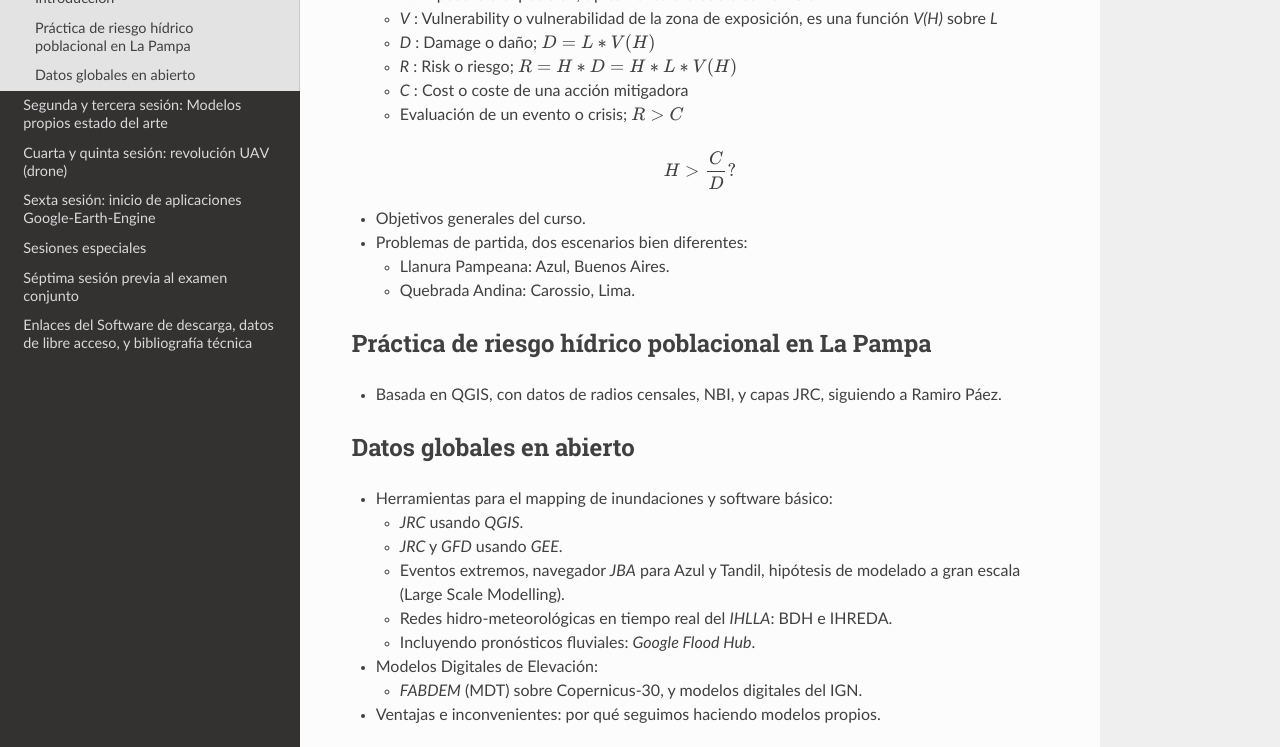
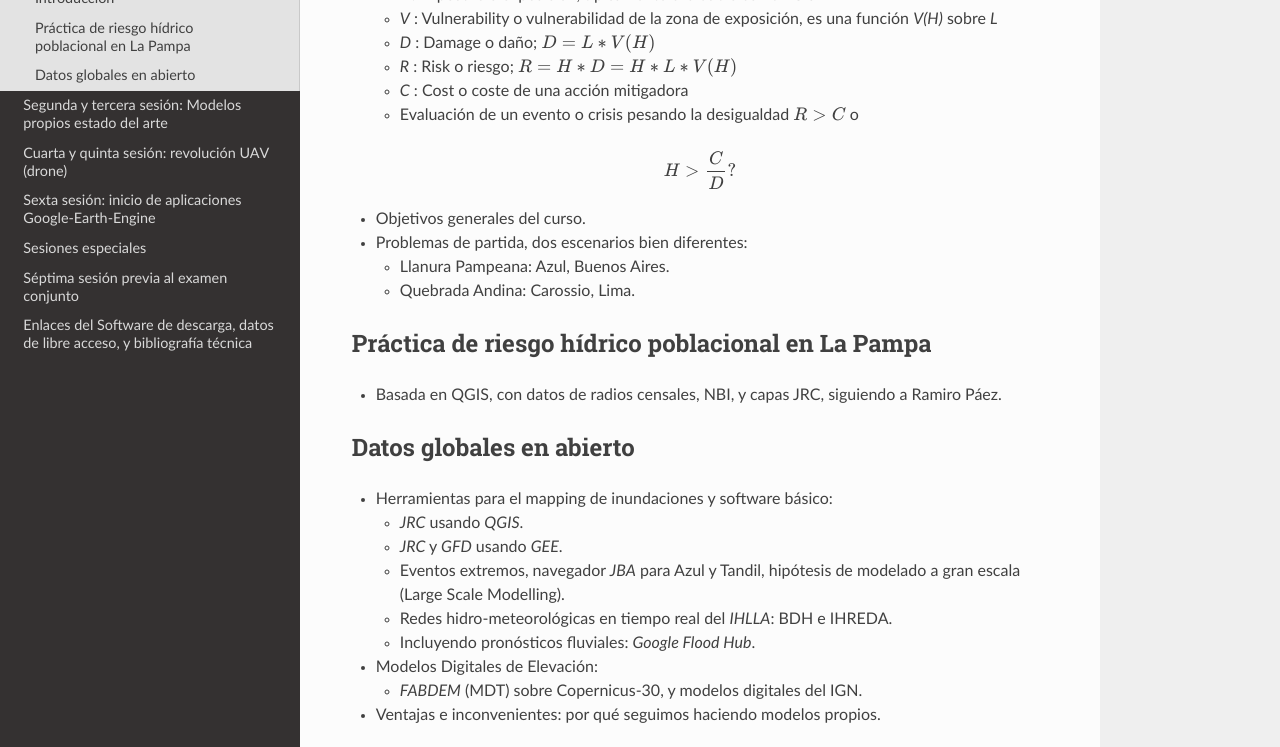
Before and after one commit to ivillamadrid/EvalFloodRisk_RSSWE, a Sphinx documentation site: the page built from docs/source/D1.rst, in a window 1280 px wide and 900 px high, scrolled down 771 px, cut to the strip 153-900 px from the top of the window. Built offline with Sphinx 7.4.7 and the Read the Docs theme 3.1.0, drawn with Linux system fonts in a browser that asks for light colours.

Commit message:
Update D1.rst

```diff
--- a/docs/source/D1.rst
+++ b/docs/source/D1.rst
@@ -29,7 +29,7 @@ Introducción
   * *D* : Damage o daño; :math:`D = L * V(H)`
   * *R* : Risk o riesgo; :math:`R = H * D = H * L * V(H)`
   * *C* : Cost o coste de una acción mitigadora
-  * Evaluación de un evento o crisis;  :math:`R > C`
+  * Evaluación de un evento o crisis pesando la desigualdad  :math:`R > C`  o
 
 .. math::
   H > \frac{C}{D} ?
```
